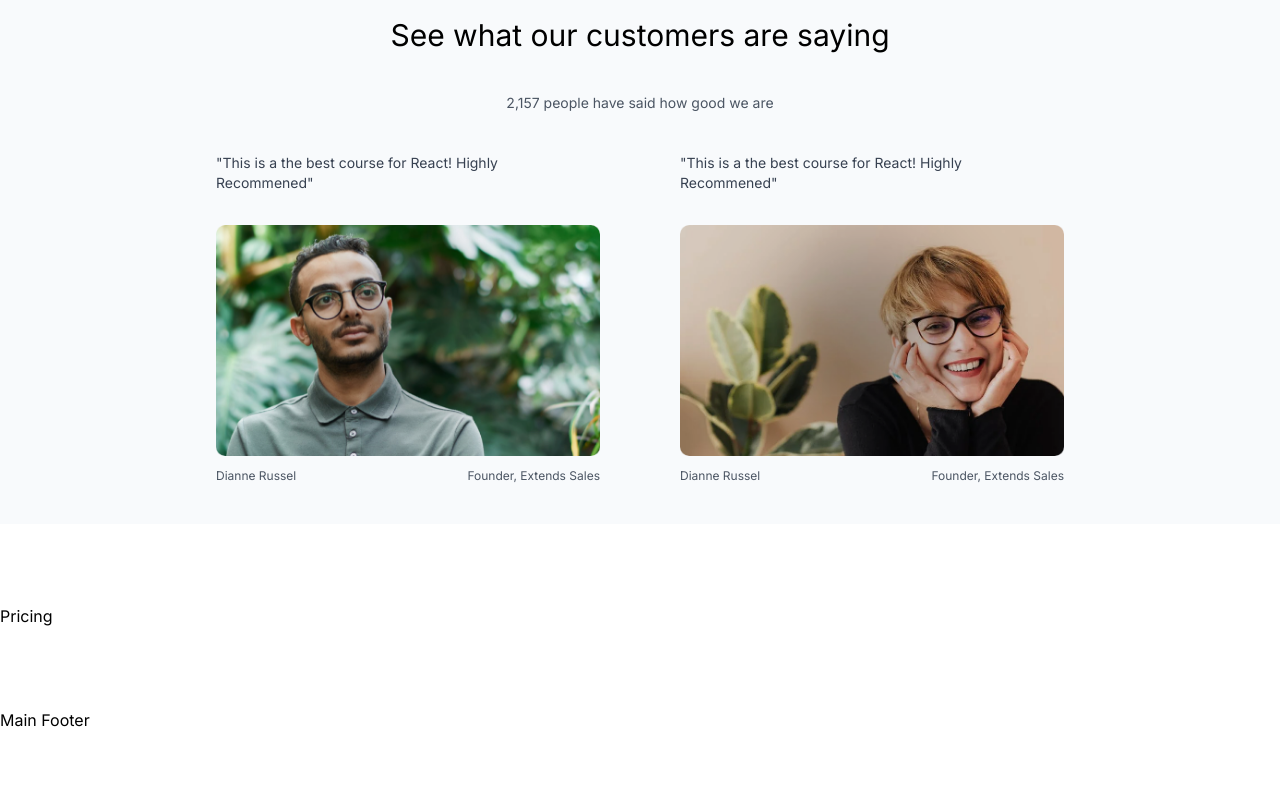
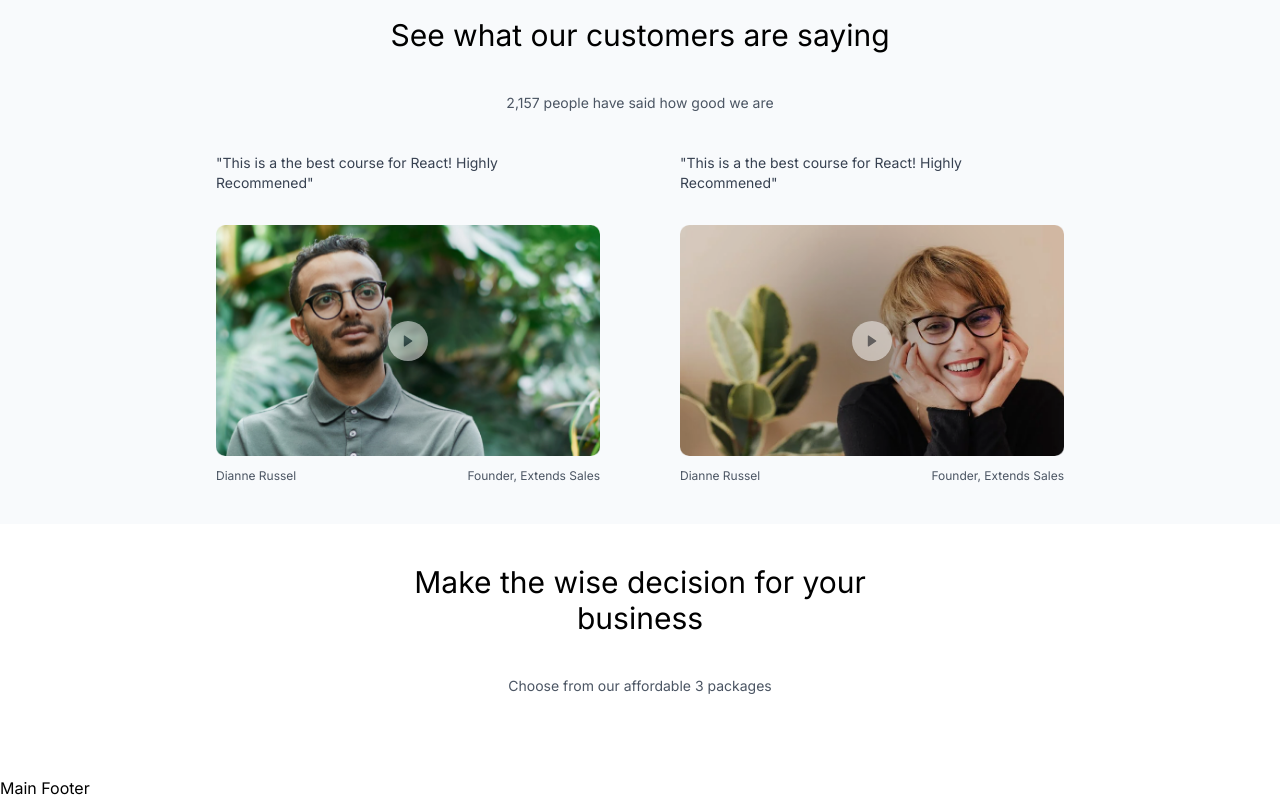
Before and after one commit to NdekoCode/vue-startup-landing-page, a Vue app: page / in a window 1280 px wide. Shown: the part 2658-3458 px from the top of the page. Before the commit the page ends 3390 px from the top, so only its background shows below. Built offline with nearby package versions, Linux system fonts and the light colour scheme.

Commit message:
refactor: add button play to testimonial

```diff
--- a/src/components/Pricing.vue
+++ b/src/components/Pricing.vue
@@ -1,4 +1,13 @@
-<script lang="ts" setup></script>
+<script setup lang="ts"></script>
 <template>
-  <section class="py-20 bg-white">Pricing</section>
+  <section class="py-10">
+    <div class="container max-w-6xl flex-col-center">
+      <div class="max-w-xl mx-auto mb-10 text-center">
+        <h2 class="mb-10 text-3xl">Make the wise decision for your business</h2>
+        <p class="text-sm text-gray-600">Choose from our affordable 3 packages</p>
+      </div>
+    </div>
+  </section>
 </template>
+
+<style scoped></style>
--- a/src/components/TestimonialItem.vue
+++ b/src/components/TestimonialItem.vue
@@ -13,6 +13,17 @@ const { testimonial } = defineProps({
   <article class="max-w-sm">
     <p class="max-w-xs mb-8 text-sm text-gray-700">{{ testimonial.content }}</p>
     <div class="relative mb-3">
+      <button
+        class="absolute w-10 h-10 text-gray-700 -translate-x-1/2 -translate-y-1/2 bg-white rounded-full shadow-lg animate-pulse top-1/2 left-1/2 flex-center"
+      >
+        <svg xmlns="http://www.w3.org/2000/svg" class="w-3 h-3" viewBox="0 0 20 20">
+          <path
+            fill-rule="evenodd"
+            fill="currentColor"
+            d="M16.75 10.83L4.55 19A1 1 0 0 1 3 18.13V1.87A1 1 0 0 1 4.55 1l12.2 8.13a1 1 0 0 1 0 1.7z"
+          />
+        </svg>
+      </button>
       <img
         :src="testimonial.image"
         :alt="testimonial.userName"
```
Also changed, not shown: src/assets/images/play.svg (added).
